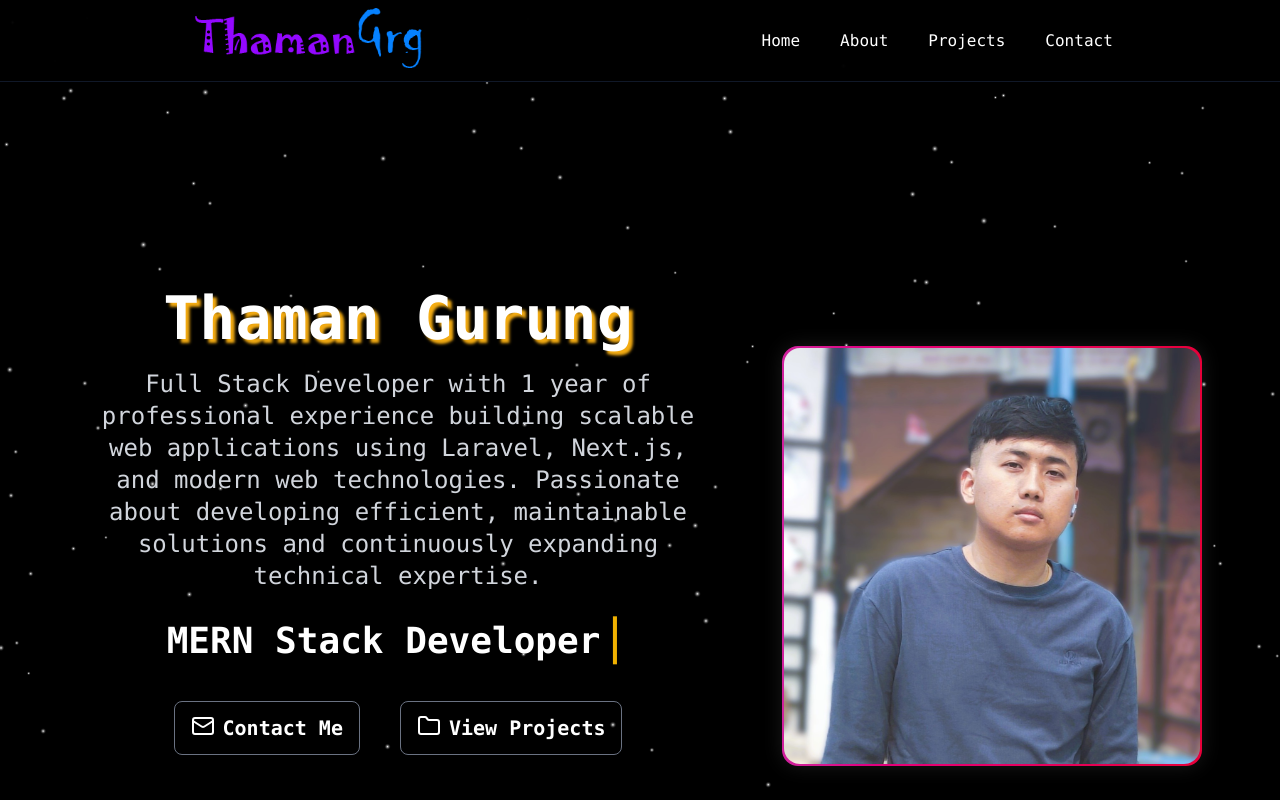
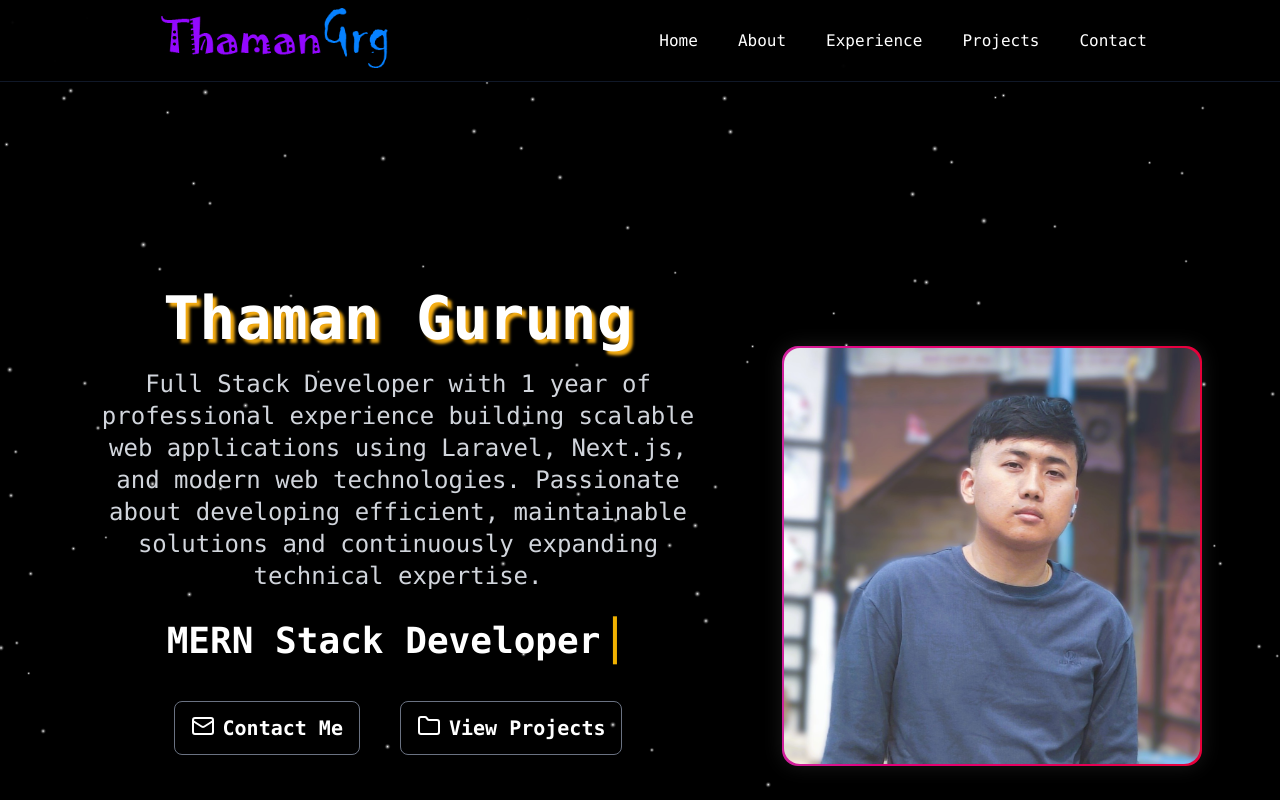
Before and after one commit to ThamanGurung01/portfolio-space_theme, a React (Vite) app: page / in a window 1280 px wide. Shown: the top 800 px of the page. Built offline with nearby package versions, Linux system fonts and the light colour scheme; no server answers.

Commit message:
update: navbar update

```diff
--- a/src/components/NavBar.tsx
+++ b/src/components/NavBar.tsx
@@ -45,6 +45,11 @@ const navAnimation = {
       animate={navAnimation.animate}
       transition={{duration:0.7, ease: easeInOut}}
       exit={navAnimation.exit}>About</motion.a>
+        <motion.a href='#experience' className='experience'
+      initial={navAnimation.initial}
+      animate={navAnimation.animate}
+      transition={{duration:0.7, ease: easeInOut}}
+      exit={navAnimation.exit}>Experience</motion.a>
         <motion.a href='#project' className='project'
       initial={navAnimation.initial}
       animate={navAnimation.animate}
--- a/src/styles/NavBar.css
+++ b/src/styles/NavBar.css
@@ -3,11 +3,11 @@
     @apply w-full py-2 md:min-h-16 flex flex-col md:flex-row md:justify-around items-center font-serif text-lg fixed top-0 z-50 backdrop-blur-md bg-black/80 border-b-[1px] border-gray-900;
     @apply transition-all duration-300;
 }
-.home, .about, .project, .skill, .contact {
+.home, .about, .project, .skill, .contact, .experience {
     @apply text-white hover:text-yellow-300 active:text-yellow-300;
     @apply  transition-all duration-300;
 }
-.home:hover, .about:hover, .project:hover, .skill:hover, .contact:hover {
+.home:hover, .about:hover, .project:hover, .skill:hover, .contact:hover, .experience:hover {
         text-shadow: 3px 3px 3px rgb(239, 88, 0);
 }
 .home_logo{
```
